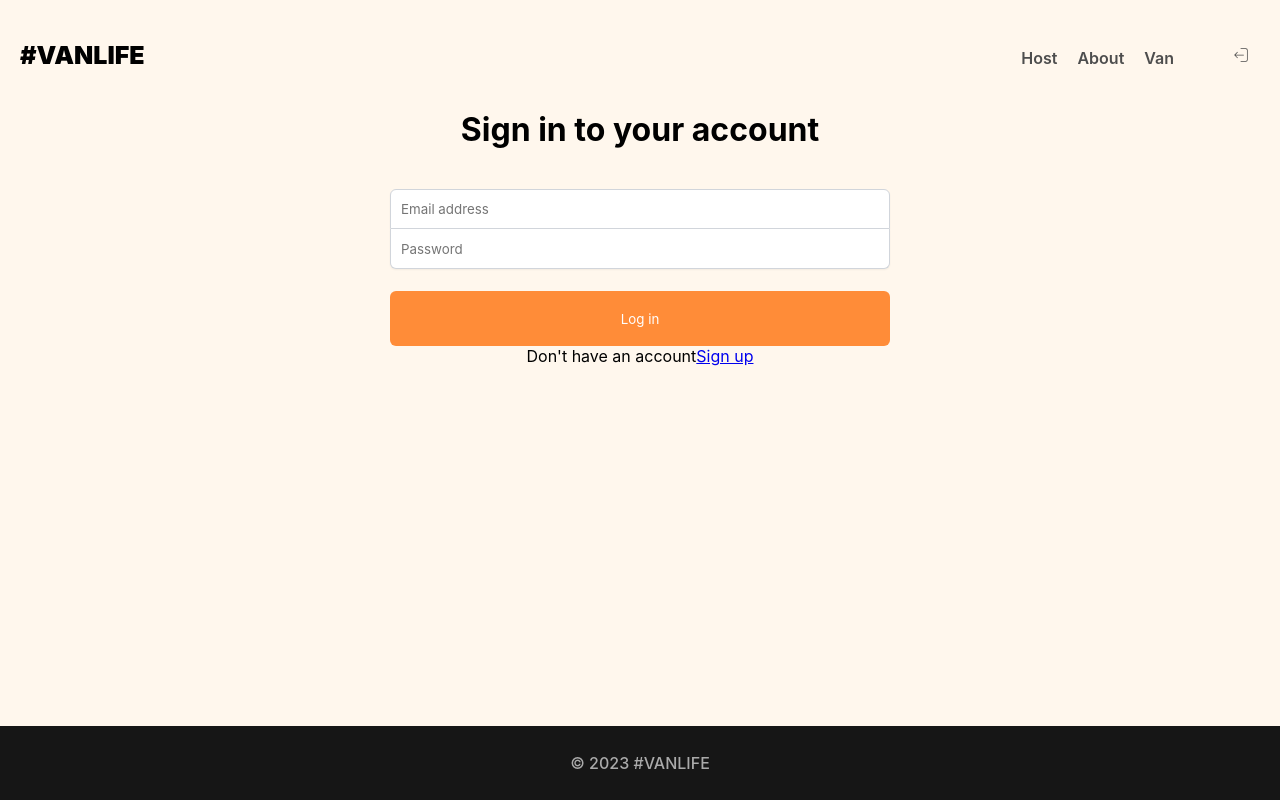
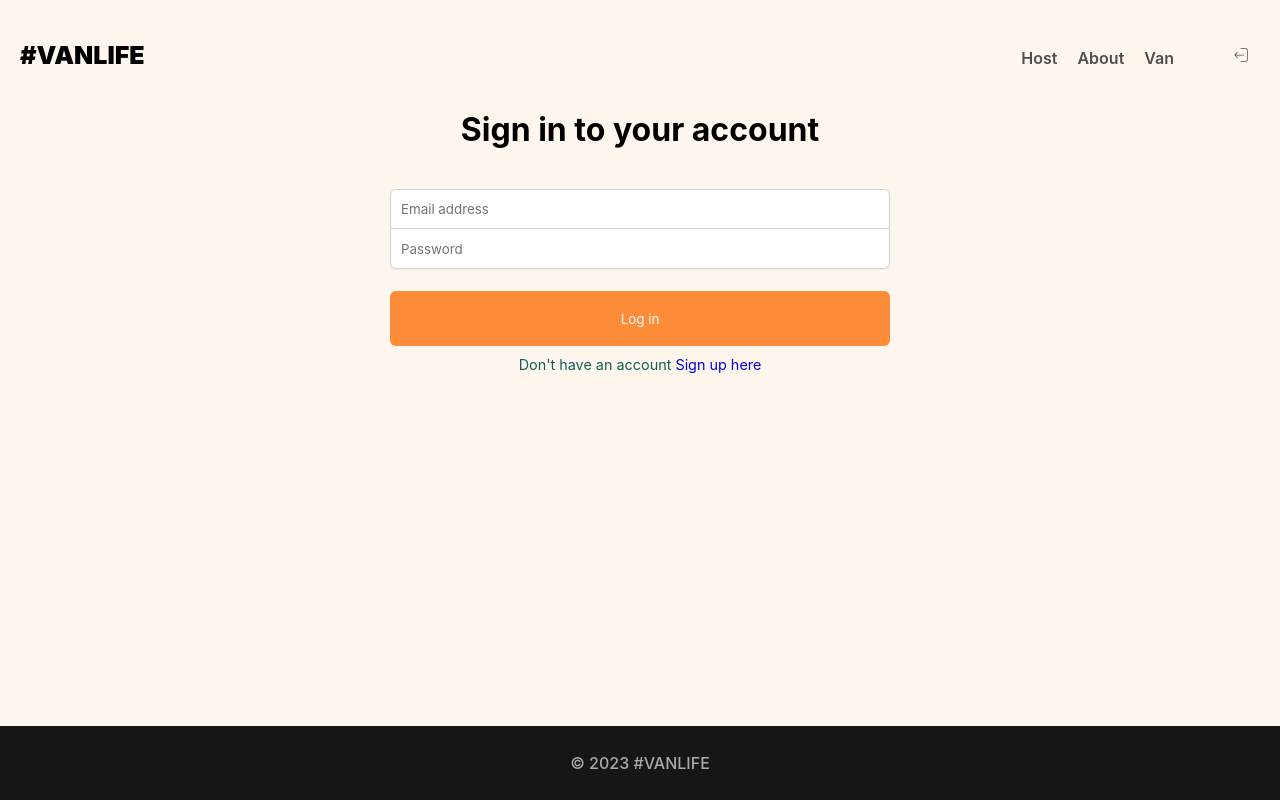
Before and after one commit to Gabriel-teck/van-life, a React (Vite) app: page /login in a window 1280 px wide. Built offline with nearby package versions, Linux system fonts and the light colour scheme; some icons are missing.

Commit message:
new chnages done

```diff
--- a/src/Signup.jsx
+++ b/src/Signup.jsx
@@ -1,5 +1,5 @@
 import React from "react";
-import { Form, redirect, useNavigate } from "react-router-dom";
+import { Form, redirect, useNavigate,useNavigation, Link } from "react-router-dom";
 import { getAuth, createUserWithEmailAndPassword } from "firebase/auth";
 import { initializeApp } from "firebase/app";
 import { getFirestore, doc, setDoc } from "firebase/firestore/lite";
@@ -32,10 +32,6 @@ export const action = async ({ request }) => {
       auth,
       email,
       password,
-      firstname,
-      lastname,
-      birthdate,
-      phonenumber
     );
     const user = userCredential.user;
     const documentPathForUser = doc(db, `users/${user.uid}`);
@@ -43,7 +39,7 @@ export const action = async ({ request }) => {
       firstname,
       lastname,
       email,
-    //   password,
+      password,
       phonenumber,
       birthdate,
     });
@@ -60,7 +56,8 @@ export const action = async ({ request }) => {
 };
 
 const Signup = () => {
-  const navigation = useNavigate();
+  const navigation = useNavigation();
+//   console.log(navigation);
   return (
     <>
       <div className="login-container">
@@ -69,13 +66,22 @@ const Signup = () => {
           <input name="firstname" type="text" placeholder="First name" />
           <input name="lastname" type="text" placeholder="Last name" />
           <input name="birthdate" type="date" />
-          <input name="phonenumber" type="text" placeholder="+234 805 068 9393" />
+          <input
+            name="phonenumber"
+            type="text"
+            placeholder="+234 805 068 9393"
+          />
           <input name="email" type="email" placeholder="Email" />
           <input name="password" type="password" placeholder="Password" />
           <button disabled={navigation.state === "submitting"}>
             {navigation.state === "submitting" ? "Signing in..." : "Sign in"}
           </button>
         </Form>
+        <div className="acct-text">
+          <p>
+            Already have an with us? <Link to="/login">Sign in here</Link>
+          </p>
+        </div>
       </div>
     </>
   );
--- a/src/api.js
+++ b/src/api.js
@@ -74,7 +74,7 @@ export const loginUser = async ({ email, password }) => {
       password
     );
     const user = userCredential.user;
-    const docRef = doc(db, "user", user.uid);
+    const docRef = doc(db, "users", user.uid);
     const docSnap = await getDoc(docRef);
     return docSnap;
   } catch (error) {
@@ -84,11 +84,9 @@ export const loginUser = async ({ email, password }) => {
 };
 
 export const signOutUser = () => {
-  console.log("logging out");
   const auth = getAuth(app);
   signOut(auth)
     .then(() => {
-      console.log("show");
       localStorage.removeItem("user");
       redirect("login");
     })
--- a/src/index.css
+++ b/src/index.css
@@ -627,6 +627,8 @@ HOSTDETAILSVAN STYLING
   outline: none;
 }
 
+
+
 /* .signup-form > input:first-of-type {
   border-radius: 6px 6px 0px 0px;
 }
@@ -652,7 +654,20 @@ HOSTDETAILSVAN STYLING
 }
 
 
+.acct-text {
+  font-size: 0.9rem;
+  margin-top: 0.6rem;
+  color: #115e59;
+}
 
+.acct-text a {
+  text-decoration: none;
+}
+
+.acct-text a:hover {
+  text-decoration: underline;
+  font-size: 1rem;
+}
 
 
 .login-form > input:focus {
--- a/src/pages/Login.jsx
+++ b/src/pages/Login.jsx
@@ -24,8 +24,14 @@ export const action = async ({ request }) => {
   try {
     const data = await loginUser({ email, password });
     if (data.exists()) {
-      const obj = { email: email }
-      localStorage.setItem("user", JSON.stringify(obj));
+      localStorage.setItem(
+        "user",
+        JSON.stringify({
+          firstname: data.data().firstname,
+          lastname: data.data().lastname,
+          email: data.data().email,
+        })
+      );
       return redirect(pathname);
     } else {
       console.log("no such document here");
@@ -38,7 +44,9 @@ export const action = async ({ request }) => {
 
 export const Login = () => {
   const message = useLoaderData();
+  console.log("gane", message);
   const errorMessage = useActionData();
+  console.log("err", errorMessage);
   const navigation = useNavigation();
 
   //   const [loginFormData, setLoginFormData] = React.useState({
@@ -91,9 +99,9 @@ export const Login = () => {
           {navigation.state === "submitting" ? "Logging in..." : "Log in"}
         </button>
       </Form>
-      <div>
+      <div className="acct-text">
         <p>
-          Don't have an account<Link to="/signup">Sign up</Link>
+          Don't have an account <Link to="/signup">Sign up here</Link>
         </p>
       </div>
     </div>
```
